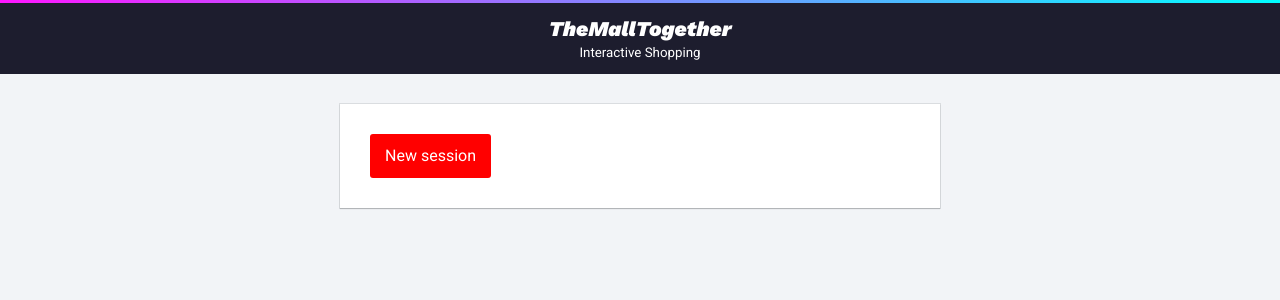
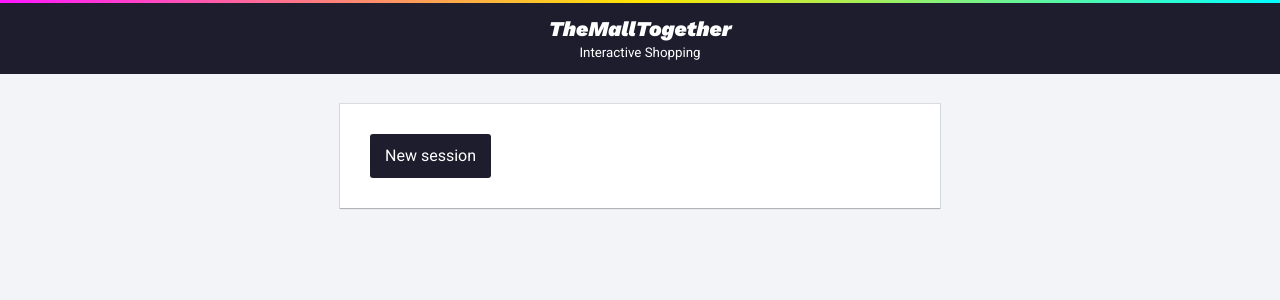
Before and after one commit to juliegoat/ShoppingApp, a React (Create React App) app in the folder ui/: page / in a window 1280 px wide. Shown: the top 300 px of the page. Built offline with nearby package versions, Linux system fonts and the light colour scheme.

Commit message:
Update color theme

```diff
--- a/ui/src/components/Button/Button.tsx
+++ b/ui/src/components/Button/Button.tsx
@@ -12,7 +12,11 @@
     const { label, handleClick, color } = props;
 
     return (
-        <button className="c-button" onClick={handleClick} style={{ backgroundColor: color && color || 'red' }}>
+        <button
+            className="c-button"
+            onClick={handleClick}
+            style={{ backgroundColor: color && color || '#1D1D2E' }}
+        >
             {label}
         </button>
     )
--- a/ui/src/partials/Navigation/Navigation.scss
+++ b/ui/src/partials/Navigation/Navigation.scss
@@ -11,8 +11,8 @@
         height: 3px;
         width: 100%;
         background: #FF16FF;  /* fallback for old browsers */
-        background: -webkit-linear-gradient(to right, #FF16FF, #00FFFF);  /* Chrome 10-25, Safari 5.1-6 */
-        background: linear-gradient(to right, #FF16FF, #00FFFF); /* W3C, IE 10+/ Edge, Firefox 16+, Chrome 26+, Opera 12+, Safari 7+ */
+        background: -webkit-linear-gradient(to right, #FF16FF, #FFE500, #00FFFF);  /* Chrome 10-25, Safari 5.1-6 */
+        background: linear-gradient(to right, #FF16FF, #FFE500, #00FFFF); /* W3C, IE 10+/ Edge, Firefox 16+, Chrome 26+, Opera 12+, Safari 7+ */
     }
 
     .c-container {
```
